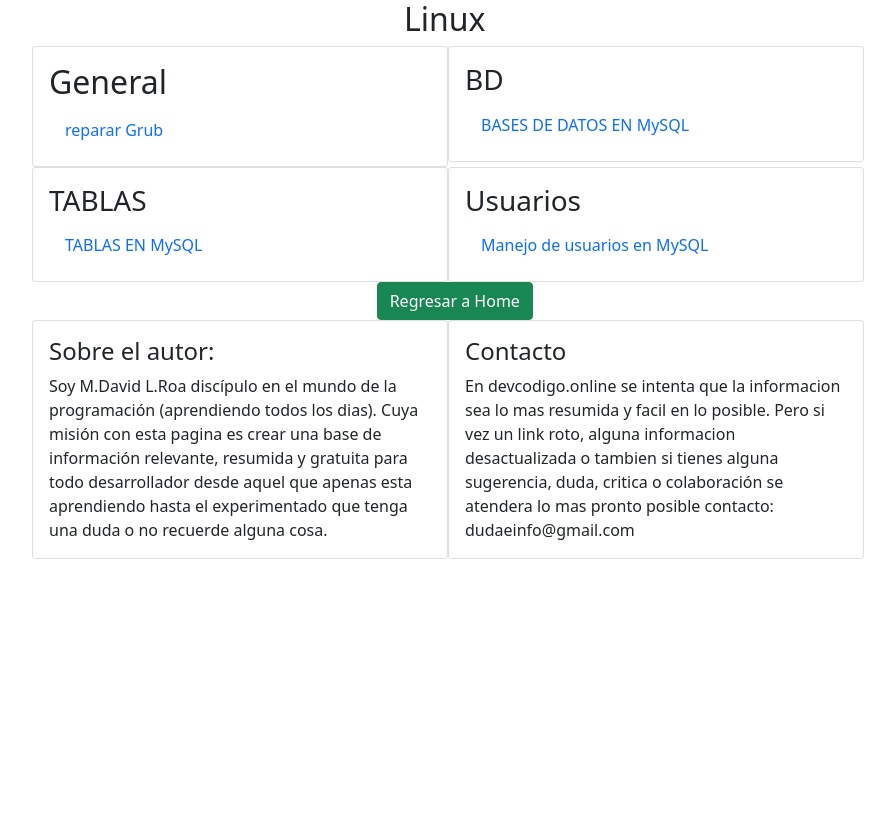
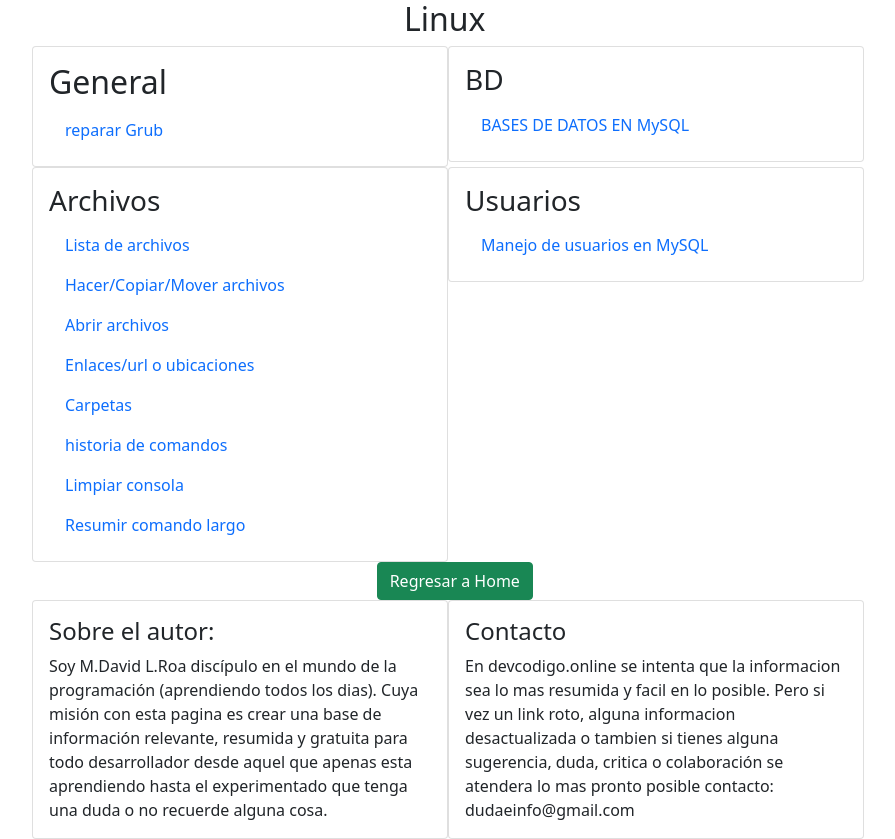
Before and after one commit to daviddev13/programacion, a PHP site: page /linux.php in a window 1280 px wide. Shown: the whole page, without its empty margins (50-945 px from the left). Before the commit the page ends 559 px from the top, so only its background shows below. Run offline with PHP 8.4, Linux system fonts and the light colour scheme; some libraries are stand-ins or nearby versions.

Commit message:
adiciona menu linux

```diff
--- a/linux/menulinux.php
+++ b/linux/menulinux.php
@@ -29,9 +29,16 @@
       <div>
         <div class="card" style="width: 26rem;">
           <div class="card-body">
-          <h3>TABLAS</h3>
-          <li class="nav-item"><a class="nav-link" href="mysql/tablasenmysql.php">TABLAS EN MySQL</a></li>
-          </div>
+          <h3>Archivos</h3>
+          <li class="nav-item"><a class="nav-link" href="mysql/tablasenmysql.php">Lista de archivos</a></li>
+          <li class="nav-item"><a class="nav-link" href="mysql/tablasenmysql.php">Hacer/Copiar/Mover archivos</a></li>
+          <li class="nav-item"><a class="nav-link" href="mysql/tablasenmysql.php">Abrir archivos</a></li>
+          <li class="nav-item"><a class="nav-link" href="mysql/tablasenmysql.php">Enlaces/url o ubicaciones</a></li>
+          <li class="nav-item"><a class="nav-link" href="mysql/tablasenmysql.php">Carpetas</a></li>
+          <li class="nav-item"><a class="nav-link" href="mysql/tablasenmysql.php">historia de comandos</a></li>
+          <li class="nav-item"><a class="nav-link" href="mysql/tablasenmysql.php">Limpiar consola</a></li>
+          <li class="nav-item"><a class="nav-link" href="mysql/tablasenmysql.php">Resumir comando largo</a></li>
+        </div>
          </div>
       </div>
 
--- a/menu.php
+++ b/menu.php
@@ -57,6 +57,10 @@
             <li class="nav-item"><a class="nav-link" href="git.php">Git</a></li>
             <li class="nav-item"><a class="nav-link" href="filezilla.php">Filezilla</a></li>
           </div>
+          <div class="card-body">
+            <h3>Linux</h3>
+            <li class="nav-item"><a class="nav-link" href="linux.php">Comandos</a></li>
+          </div>
         </div>
       </div>
 
```
